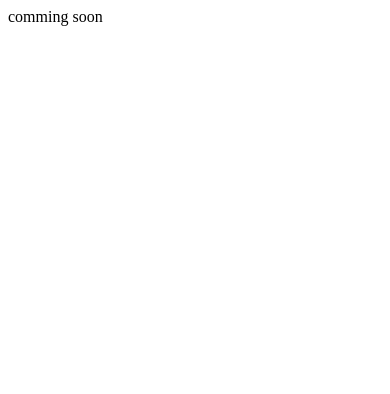
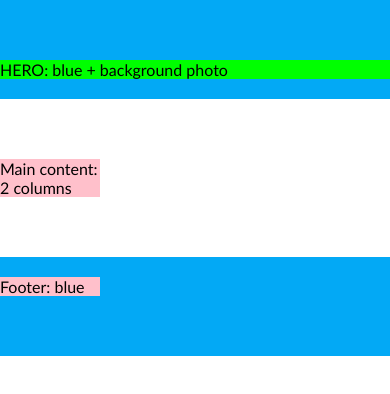
Before and after one commit to PauliusPo/comming-soon, a plain HTML site: page index.html in a window 390 px wide. Drawn offline with Linux system fonts and the light colour scheme.

Commit message:
Rezoliucijos

```diff
--- a/css/style.css
+++ b/css/style.css
@@ -0,0 +1,86 @@
+body,
+body * {
+    margin: 0;
+    padding: 0;
+    vertical-align: top;
+    box-sizing: border-box;
+    font-family: 'Gill Sans', 'Gill Sans MT', Calibri, 'Trebuchet MS', sans-serif;
+}
+
+.hero {
+    display: inline-block;
+    width: 100%;
+    background-color: #03A9F5;
+    padding-bottom: 20px;
+    padding-top: 60px;
+}
+
+.main-content {
+    display: inline-block;
+    width: 100%;
+    background-color: white;
+    padding-bottom: 60px;
+    padding-top: 60px;
+}
+
+footer {
+    display: inline-block;
+    width: 100%;
+    background-color: #03A9F5;
+    padding-bottom: 60px;
+    padding-top: 20px;
+}
+
+.small-container {
+    display: inline-block;
+    width: 700px;
+    margin-left: calc( (100% - 700px) / 2 );
+    background-color: red;
+}
+
+.container {
+    display: inline-block;
+    width: 1200px;
+    margin-left: calc( (100% - 1200px) / 2 );
+    background-color: red;
+}
+
+@media (max-width: 1300px) {
+    .container{
+        width: 900px;
+        margin-left: calc( (100% - 900px) / 2);
+        background-color: red;
+    }
+
+}
+@media (max-width: 1000px) {
+    .container{
+        width: 700px;
+        margin-left: calc( (100% - 700px) / 2);
+        background-color: yellow;
+    }
+
+}
+@media (max-width: 800px) {
+    .container{
+        width: 500px;
+        margin-left: calc( (100% - 500px) / 2);
+        background-color: pink;
+    }
+
+}
+@media (max-width: 600px) {
+    .small-container{
+        width: 100%;
+        margin-left: 0px;
+        background-color: lime;
+    }
+}
+@media (max-width: 800px) {
+    .container{
+        width: 100px;
+        margin-left: 0px;
+        background-color: pink;
+    }
+
+}
--- a/index.html
+++ b/index.html
@@ -5,8 +5,23 @@
     <meta name="viewport" content="width=device-width, initial-scale=1.0">
     <meta http-equiv="X-UA-Compatible" content="ie=edge">
     <title>comming-soon</title>
+    <link rel="stylesheet" href="./css/style.css">
 </head>
 <body>
-   comming soon
+        <div class="hero">
+            <div class="small-container">
+                HERO: blue + background photo
+            </div>
+        </div>
+        <div class="main-content">
+            <div class="container">
+                Main content: 2 columns
+            </div>
+        </div>
+        <footer>
+            <div class="container">
+                Footer: blue
+            </div>
+        </footer>
 </body>
 </html>
```
